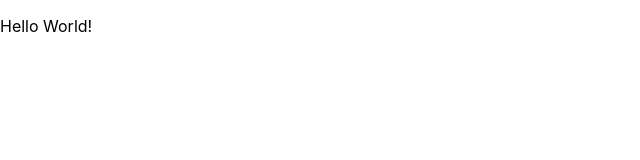
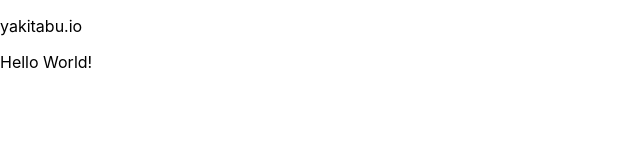
Before and after one commit to mentorpaired/YaKitabu-Frontend, a React (Create React App) app: page / in a window 1280 px wide. Shown: the top 160 px of the page, without its empty margins (0-640 px from the left). Built offline with nearby package versions, Linux system fonts and the light colour scheme.

Commit message:
testing git Actions

```diff
--- a/src/App.js
+++ b/src/App.js
@@ -2,6 +2,7 @@
 function App() {
   return (
     <div className="App">
+       <p>yakitabu.io</p>
        <p>Hello World!</p>
     </div>
   );
```
